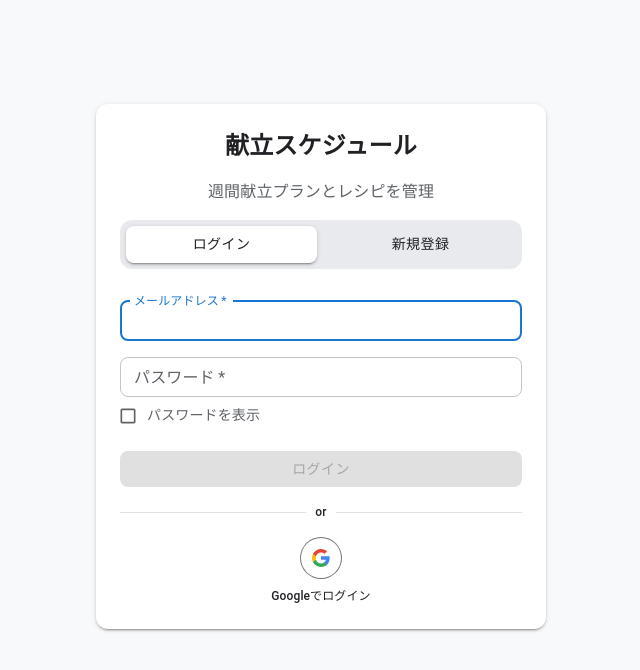
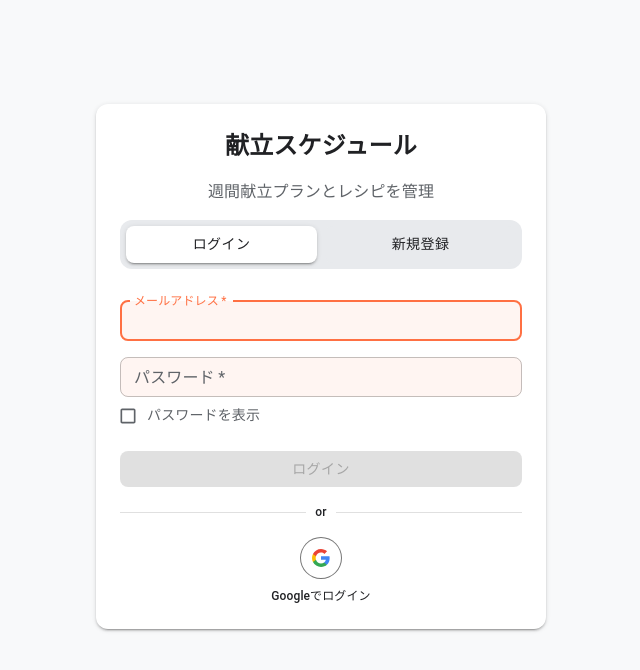
Before and after one commit to Ferret-Missle/Weekly-Menu, a React (Vite) app: page / in a window 1280 px wide. Shown: the top 670 px of the page, without its empty margins (319-959 px from the left). Built offline with nearby package versions, Linux system fonts and the light colour scheme; no server answers.

Commit message:
feat: update SigninForm and SignupForm styles for improved UI; modify theme colors and add component style overrides

```diff
--- a/src/features/auth/views/SigninForm.tsx
+++ b/src/features/auth/views/SigninForm.tsx
@@ -90,7 +90,18 @@ export const SigninForm = () => {
 				fullWidth
 				type="submit"
 				disabled={!email || !password}
-				sx={{ mt: 2, borderRadius: 2 }}
+				sx={{
+					mt: 2,
+					borderRadius: 2,
+					backgroundColor: "icon.active",
+					color: "white",
+					"@media (hover: hover)": {
+						"&:hover": {
+							backgroundColor: "icon.hoverBgcolor",
+							color: "icon.hoverColor",
+						},
+					},
+				}}
 			>
 				ログイン
 			</Button>
--- a/src/features/auth/views/SignupForm.tsx
+++ b/src/features/auth/views/SignupForm.tsx
@@ -97,7 +97,12 @@ export const SignupForm = () => {
 				}}
 			/>
 			<FormControlLabel
-				control={<Checkbox onChange={() => setAgree(!agree)} />}
+				control={
+					<Checkbox
+						onChange={() => setAgree(!agree)}
+						sx={{ "&.Mui-checked": { color: "icon.active" } }}
+					/>
+				}
 				label={
 					<AuthTypo role="text">
 						利用規約とプライバシーポリシーに同意する
@@ -110,7 +115,18 @@ export const SignupForm = () => {
 				fullWidth
 				type="submit"
 				disabled={!email || !password || !agree}
-				sx={{ mt: 2, borderRadius: 2 }}
+				sx={{
+					mt: 2,
+					borderRadius: 2,
+					backgroundColor: "icon.active",
+					color: "white",
+					"@media (hover: hover)": {
+						"&:hover": {
+							backgroundColor: "icon.hoverBgcolor",
+							color: "icon.hoverColor",
+						},
+					},
+				}}
 			>
 				新規登録
 			</Button>
--- a/src/providers/theme.tsx
+++ b/src/providers/theme.tsx
@@ -40,6 +40,9 @@ export const ModeThemeProvider: React.FC<{ children: ReactNode }> = ({
 					},
 				},
 				palette: {
+					primary: {
+						main: "#FF7043",
+					},
 					mode,
 					...(mode === "light"
 						? {
@@ -57,9 +60,9 @@ export const ModeThemeProvider: React.FC<{ children: ReactNode }> = ({
 									secondary: "#5F6368",
 								},
 								icon: {
-									active: "#f38f60",
+									active: "#FF7043",
 									inactive: "#202124",
-									hoverBgcolor: "#fab595",
+									hoverBgcolor: "#F4511E",
 									hoverColor: "#FFFFFF",
 								},
 							}
@@ -78,12 +81,27 @@ export const ModeThemeProvider: React.FC<{ children: ReactNode }> = ({
 									secondary: "#9AA0A6",
 								},
 								icon: {
-									active: "#f38f60",
+									active: "#FF7043",
 									inactive: "#E8EAED",
-									hoverBgcolor: "#fab595",
+									hoverBgcolor: "#F4511E",
 									hoverColor: "#FFFFFF",
 								},
 							}),
+				},
+				components: {
+					MuiOutlinedInput: {
+						styleOverrides: {
+							root: {
+								backgroundColor: "#FFF5F2", // 通常時の背景
+								"& input:-webkit-autofill": {
+									// オートコンプリート時の背景色と文字色を強制指定
+									WebkitBoxShadow: "0 0 0 100px #FFFFFF inset", // 背景色の上書き
+									WebkitTextFillColor: "#000", // 文字色の固定
+									borderRadius: "inherit", // 枠の角を合わせる
+								},
+							},
+						},
+					},
 				},
 			}),
 		[mode],
```
